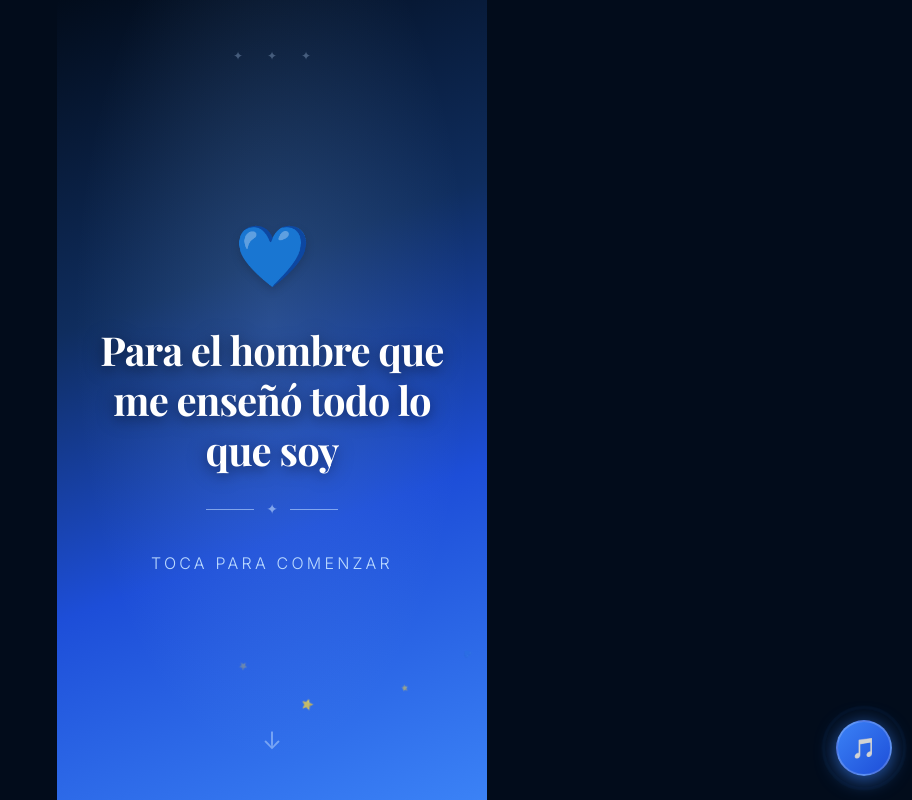
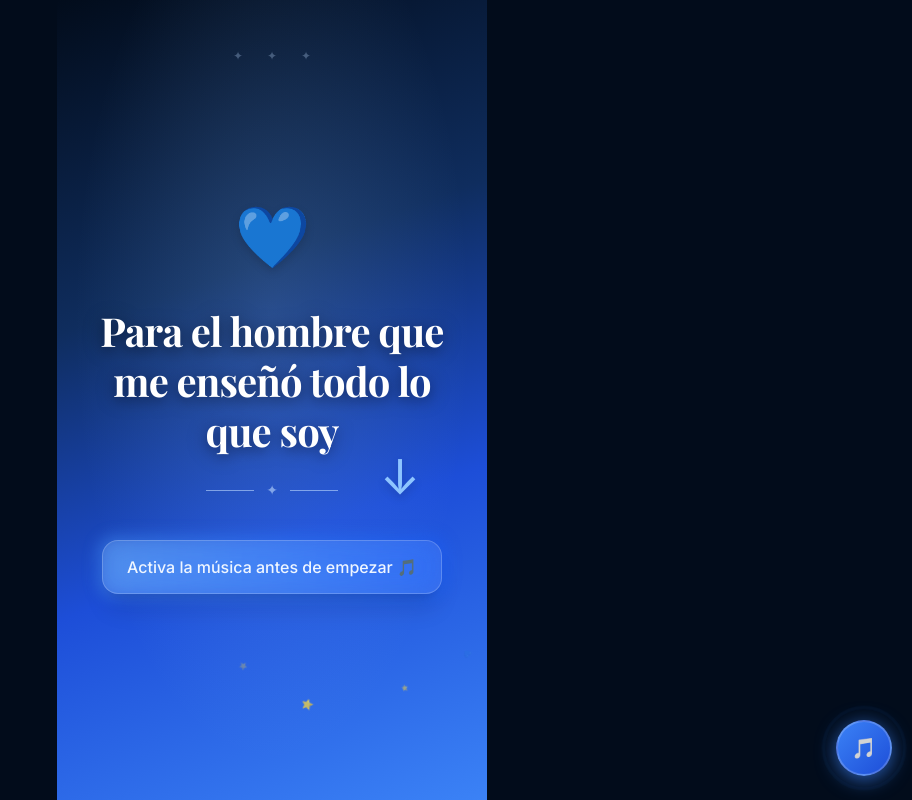
Before and after one commit to Jbra420/PadreQuerido, a React (Vite) app: page / in a window 1280 px wide. Shown: the whole page, without its empty margins (368-1280 px from the left). Built offline with nearby package versions, Linux system fonts and the light colour scheme; a web font is replaced by a local one.

Commit message:
Fix linting errors and make first screen explicitly wait for music play

```diff
--- a/src/App.jsx
+++ b/src/App.jsx
@@ -1,4 +1,4 @@
-import { useState, useEffect, useRef, useCallback } from 'react'
+import { useState, useEffect, useRef } from 'react'
 import { photos as photoConfig } from './photos.js'
 import localAudio from './assets/cancion.mp3'
 
@@ -6,7 +6,7 @@ import localAudio from './assets/cancion.mp3'
 //  CONFETTI
 // ══════════════════════════════════════════════════════════════
 function Confetti() {
-  const pieces = Array.from({ length: 60 }, (_, i) => ({
+  const [pieces] = useState(() => Array.from({ length: 60 }, (_, i) => ({
     id: i,
     left: `${Math.random() * 100}%`,
     delay: `${Math.random() * 2}s`,
@@ -16,7 +16,7 @@ function Confetti() {
     ],
     size: `${6 + Math.random() * 6}px`,
     borderRadius: Math.random() > 0.5 ? '50%' : '2px',
-  }))
+  })))
   return (
     <div className="fixed inset-0 pointer-events-none z-50 overflow-hidden">
       {pieces.map((p) => (
@@ -67,8 +67,7 @@ function FloatingParticles() {
 // ══════════════════════════════════════════════════════════════
 const SONG_ID = 'gsptwNLwu0Y'
 
-function FloatingMusicPlayer() {
-  const [playing, setPlaying] = useState(false)
+function FloatingMusicPlayer({ playing, setPlaying }) {
   const audioRef = useRef(null)
 
   useEffect(() => {
@@ -116,12 +115,12 @@ function FloatingMusicPlayer() {
 // ══════════════════════════════════════════════════════════════
 //  SCREEN 1 — WELCOME
 // ══════════════════════════════════════════════════════════════
-function Screen1({ onNext }) {
+function Screen1({ onNext, playing }) {
   return (
     <div
-      className="screen-slide-enter relative flex flex-col items-center justify-center min-h-screen px-8 text-center cursor-pointer select-none overflow-hidden"
-      style={{ background: 'linear-gradient(160deg, #020c1b 0%, #0f2d5e 35%, #1d4ed8 65%, #3b82f6 100%)' }}
-      onClick={onNext}
+      className="screen-slide-enter relative flex flex-col items-center justify-center min-h-screen px-8 text-center select-none overflow-hidden"
+      style={{ background: 'linear-gradient(160deg, #020c1b 0%, #0f2d5e 35%, #1d4ed8 65%, #3b82f6 100%)', cursor: playing ? 'pointer' : 'default' }}
+      onClick={() => { if (playing) onNext(); }}
     >
       <div className="absolute inset-0 pointer-events-none"
         style={{ background: 'radial-gradient(ellipse at 50% 40%, rgba(147,197,253,0.18) 0%, transparent 65%)' }} />
@@ -139,13 +138,35 @@ function Screen1({ onNext }) {
         <span className="text-blue-200 text-sm">✦</span>
         <div className="h-px w-12 bg-blue-200" />
       </div>
+
+      {!playing ? (
+        <div className="flex flex-col items-center animate-fade-in relative z-10 w-full mt-2">
+          <div className="relative group cursor-default">
+            <div className="absolute -inset-1 bg-gradient-to-r from-blue-400 to-blue-600 rounded-2xl blur opacity-30 animate-pulse"></div>
+            <p className="relative text-blue-50 text-[0.95rem] md:text-base font-medium bg-white/10 backdrop-blur-md px-6 py-3.5 rounded-2xl border border-white/20 shadow-xl"
+              style={{ fontFamily:"'Inter',sans-serif" }}>
+              Activa la música antes de empezar 🎵
+            </p>
+          </div>
+          <div className="fixed pointer-events-none" style={{ bottom: '85px', right: '35px', zIndex: 40 }}>
+            <div className="text-blue-300 text-5xl drop-shadow-lg"
+                 style={{ transform: 'rotate(15deg)', animation: 'bounce 1.5s infinite' }}>
+              ↓
+            </div>
+          </div>
+        </div>
+      ) : (
+        <div className="animate-fade-in relative z-10 w-full mt-2">
           <p className="text-blue-200 text-base font-light tracking-widest uppercase"
             style={{ fontFamily:"'Inter',sans-serif", letterSpacing:'0.2em' }}>
             Toca para comenzar
           </p>
-      <div className="absolute bottom-10 left-0 right-0 flex justify-center">
+          <div className="absolute -bottom-16 left-0 right-0 flex justify-center">
             <div className="animate-bounce opacity-50" style={{ color:'#bfdbfe', fontSize:'1.5rem' }}>↓</div>
           </div>
+        </div>
+      )}
+
       <FloatingParticles />
     </div>
   )
@@ -285,9 +306,12 @@ const timelineItems = [
 
 function Screen4({ onNext }) {
   const [openIndex, setOpenIndex] = useState(null)
-  const allOpened = useRef(new Set())
-  function toggle(i) { setOpenIndex(openIndex === i ? null : i); allOpened.current.add(i) }
-  const canContinue = allOpened.current.size >= timelineItems.length
+  const [openedSet, setOpenedSet] = useState(new Set())
+  function toggle(i) {
+    setOpenIndex(openIndex === i ? null : i);
+    setOpenedSet(prev => new Set(prev).add(i))
+  }
+  const canContinue = openedSet.size >= timelineItems.length
   return (
     <div className="screen-slide-enter relative flex flex-col items-center justify-start min-h-screen px-5 pt-14 pb-10 overflow-y-auto"
       style={{ background:'linear-gradient(160deg, #020c1b 0%, #0f2d5e 50%, #1e3a8a 100%)' }}>
@@ -379,6 +403,14 @@ function Screen5({ onNext }) {
   const [index, setIndex]       = useState(0)
   const [visible, setVisible]   = useState(true)
   const [finished, setFinished] = useState(false)
+  const [particles] = useState(() => Array.from({ length: 15 }).map((_, i) => ({
+    id: i,
+    width: Math.random() * 2 + 1 + 'px',
+    height: Math.random() * 2 + 1 + 'px',
+    top: Math.random() * 70 + '%',
+    left: Math.random() * 100 + '%',
+    opacity: Math.random() * 0.5 + 0.1
+  })))
 
   useEffect(() => {
     if (finished) return
@@ -410,11 +442,9 @@ function Screen5({ onNext }) {
       )}
 
       {/* PARTICLES */}
-      {Array.from({ length: 15 }).map((_,i) => (
-        <div key={i} className="absolute rounded-full"
-          style={{ background:'rgba(147,197,253,0.6)',
-            width:Math.random()*2+1+'px', height:Math.random()*2+1+'px',
-            top:Math.random()*70+'%', left:Math.random()*100+'%', opacity:Math.random()*0.5+0.1 }} />
+      {particles.map(p => (
+        <div key={p.id} className="absolute rounded-full"
+          style={{ background:'rgba(147,197,253,0.6)', ...p }} />
       ))}
 
       {!finished ? (
@@ -452,12 +482,11 @@ function Screen5({ onNext }) {
 //  SCREEN 6 — FINAL MESSAGE + FOTO 10
 // ══════════════════════════════════════════════════════════════
 function Screen6() {
-  const [showConfetti, setShowConfetti] = useState(false)
+  const [showConfetti, setShowConfetti] = useState(true)
 
   const finalPhoto = photoConfig[9]
 
   useEffect(() => {
-    setShowConfetti(true)
     const t = setTimeout(() => setShowConfetti(false), 5000)
     return () => clearTimeout(t)
   }, [])
@@ -549,6 +578,8 @@ const SCREENS = [Screen1, Screen2, Screen3, Screen4, Screen5, Screen6]
 export default function App() {
   const [screen, setScreen] = useState(0)
   const [key,    setKey]    = useState(0)
+  const [playing, setPlaying] = useState(false)
+
   function next() {
     if (screen < SCREENS.length - 1) { setScreen(s => s + 1); setKey(k => k + 1) }
   }
@@ -556,8 +587,8 @@ export default function App() {
   return (
     <div className="w-full min-h-screen overflow-hidden"
       style={{ maxWidth:'430px', margin:'0 auto', position:'relative' }}>
-      <Screen key={key} onNext={next} />
-      <FloatingMusicPlayer />
+      <Screen key={key} onNext={next} playing={playing} />
+      <FloatingMusicPlayer playing={playing} setPlaying={setPlaying} />
     </div>
   )
 }
```
Lines whose indentation alone changed are shown as unchanged.
